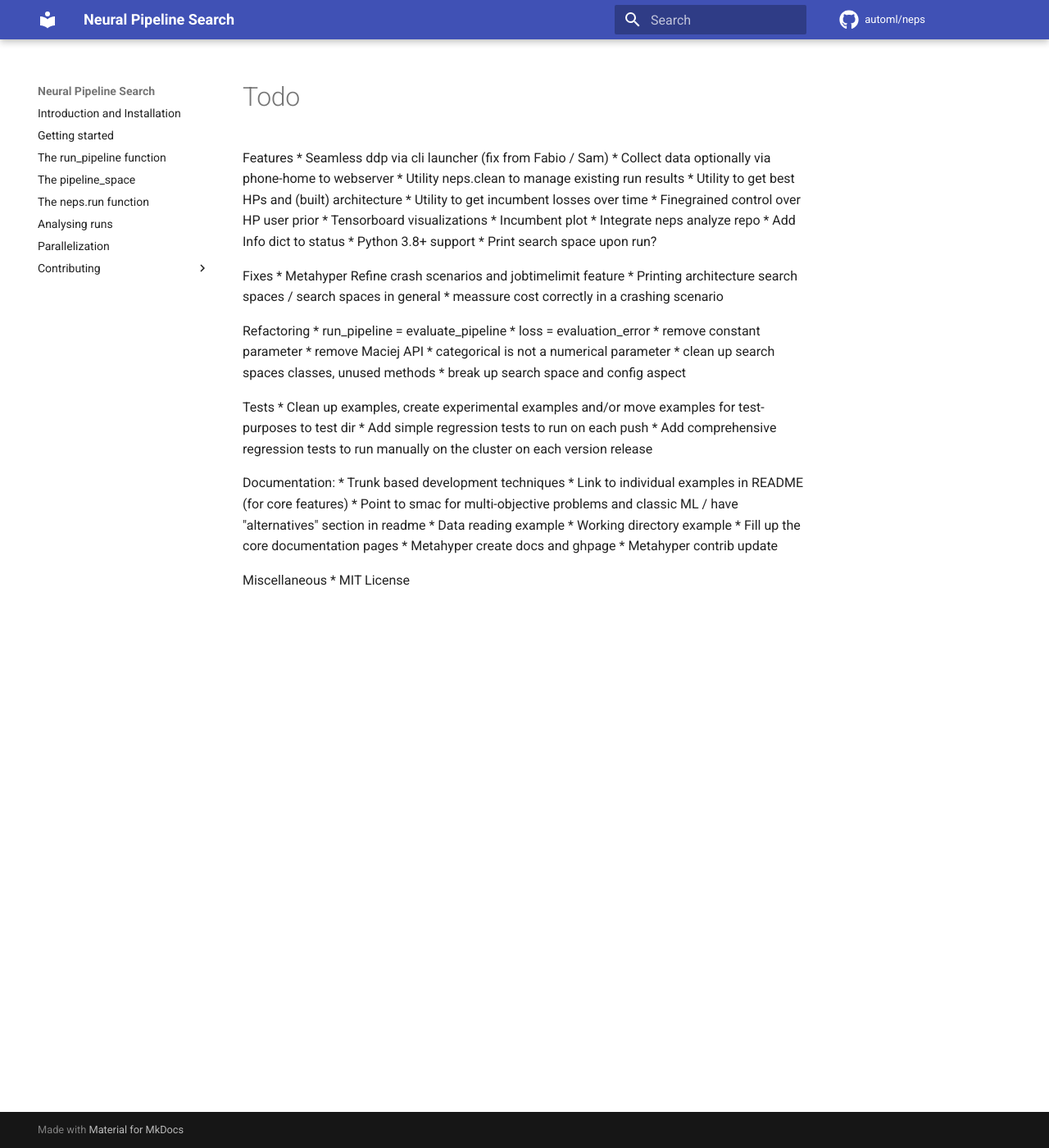
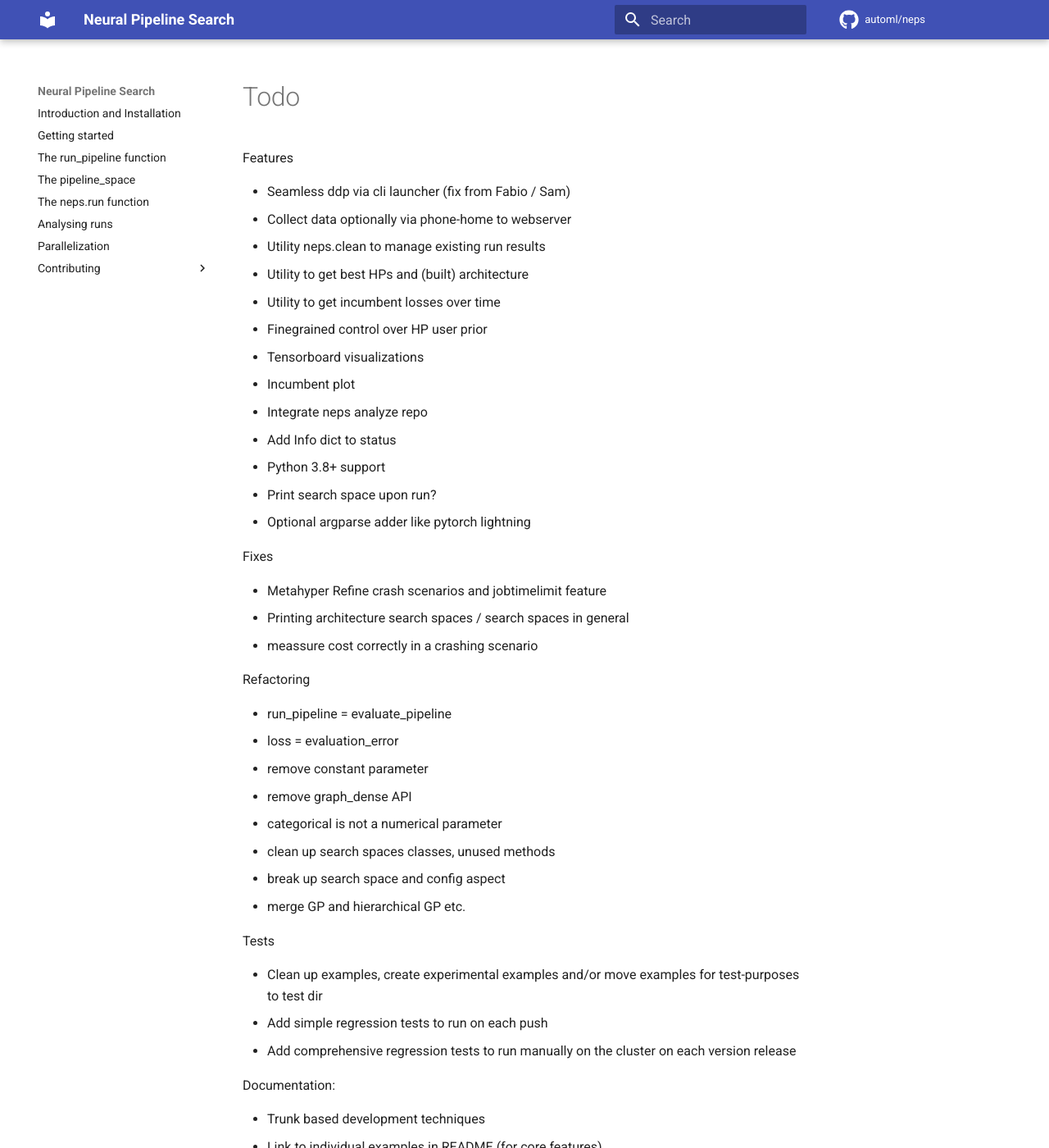
Before and after one commit to automl/neps, an MkDocs documentation site: the page built from docs/todo.md, in a window 1280 px wide and 1400 px high. Shown: the whole window at 82% size. Built offline with MkDocs 1.6.1 and Material for MkDocs 9.7.7, drawn with Linux system fonts in a browser that asks for light colours; comment, search, counter and statistics services are not loaded; some of the changed text lies outside the part shown.

```diff
--- a/docs/todo.md
+++ b/docs/todo.md
@@ -1,45 +1,53 @@
 Features
-* Seamless ddp via cli launcher (fix from Fabio / Sam)
-* Collect data optionally via phone-home to webserver
-* Utility neps.clean to manage existing run results
-* Utility to get best HPs and (built) architecture
-* Utility to get incumbent losses over time
-* Finegrained control over HP user prior
-* Tensorboard visualizations
-* Incumbent plot
-* Integrate neps analyze repo
-* Add Info dict to status
-* Python 3.8+ support
-* Print search space upon run?
+
+- Seamless ddp via cli launcher (fix from Fabio / Sam)
+- Collect data optionally via phone-home to webserver
+- Utility neps.clean to manage existing run results
+- Utility to get best HPs and (built) architecture
+- Utility to get incumbent losses over time
+- Finegrained control over HP user prior
+- Tensorboard visualizations
+- Incumbent plot
+- Integrate neps analyze repo
+- Add Info dict to status
+- Python 3.8+ support
+- Print search space upon run?
+- Optional argparse adder like pytorch lightning
 
 Fixes
-* Metahyper Refine crash scenarios and jobtimelimit feature
-* Printing architecture search spaces / search spaces in general
-* meassure cost correctly in a crashing scenario
+
+- Metahyper Refine crash scenarios and jobtimelimit feature
+- Printing architecture search spaces / search spaces in general
+- meassure cost correctly in a crashing scenario
 
 Refactoring
-* run_pipeline = evaluate_pipeline
-* loss = evaluation_error
-* remove constant parameter
-* remove Maciej API
-* categorical is not a numerical parameter
-* clean up search spaces classes, unused methods
-* break up search space and config aspect
+
+- run_pipeline = evaluate_pipeline
+- loss = evaluation_error
+- remove constant parameter
+- remove graph_dense API
+- categorical is not a numerical parameter
+- clean up search spaces classes, unused methods
+- break up search space and config aspect
+- merge GP and hierarchical GP etc.
 
 Tests
-* Clean up examples, create experimental examples and/or move examples for test-purposes to test dir
-* Add simple regression tests to run on each push
-* Add comprehensive regression tests to run manually on the cluster on each version release
+
+- Clean up examples, create experimental examples and/or move examples for test-purposes to test dir
+- Add simple regression tests to run on each push
+- Add comprehensive regression tests to run manually on the cluster on each version release
 
 Documentation:
-* Trunk based development techniques
-* Link to individual examples in README (for core features)
-* Point to smac for multi-objective problems and classic ML / have "alternatives" section in readme
-* Data reading example
-* Working directory example
-* Fill up the core documentation pages
-* Metahyper create docs and ghpage
-* Metahyper contrib update
 
-Miscellaneous
-* MIT License
+- Trunk based development techniques
+- Link to individual examples in README (for core features)
+- Point to smac for multi-objective problems and classic ML / have "alternatives" section in readme
+- Data reading example
+- Working directory example
+- Fill up the core documentation pages
+- Metahyper create docs and ghpage
+- Metahyper contrib update
+- Roadmap
+- Changelog
+- Mention somewhere the "beta" status indicated by v0.x.x
+- Readme improvements
```
Also changed, not shown: README.md (+1 -1 lines), 1 other file.
